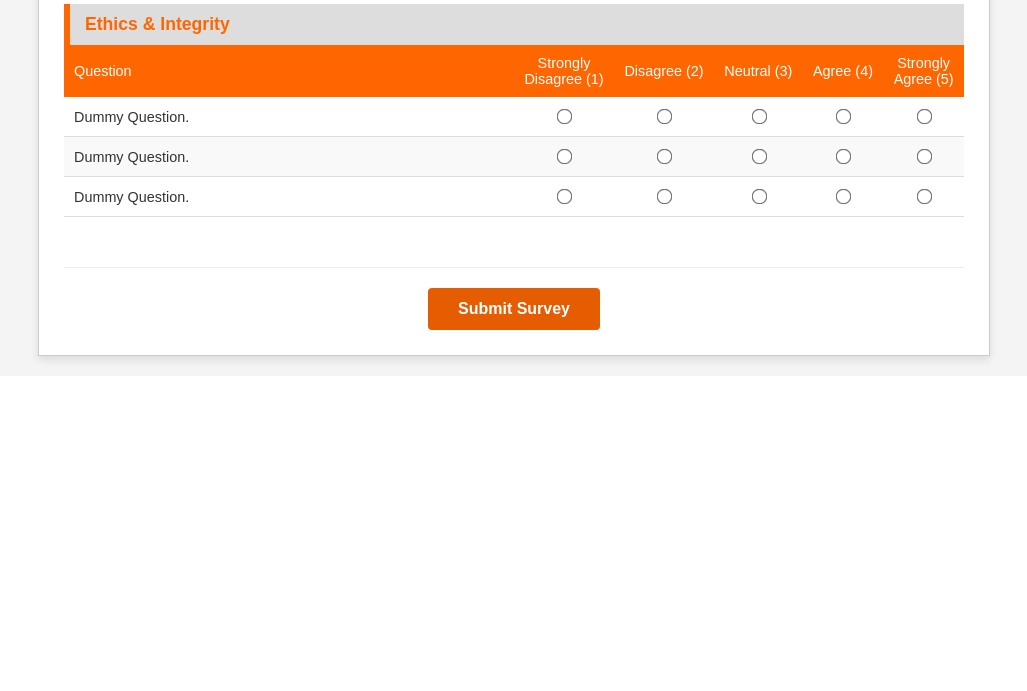
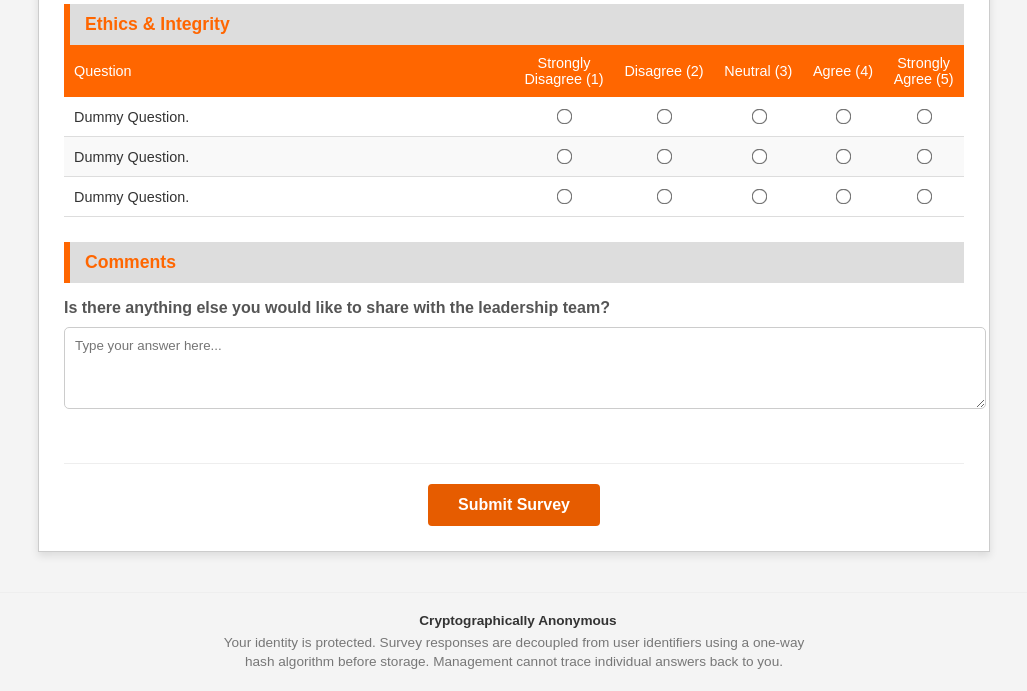
Before and after one commit to noobs-creation/hr-survey-ux, a Flask app: page / in a window 1280 px wide. Shown: the part 2264-2955 px from the top of the page, without its empty margins (126-1153 px from the left). Before the commit the page ends 2630 px from the top, so only its background shows below. Run offline with Flask 3, Linux system fonts and the light colour scheme; some libraries are stand-ins or nearby versions.

Commit message:
added features

```diff
--- a/app.py
+++ b/app.py
@@ -348,6 +348,48 @@ def report():
 
     ist_now = get_ist_time()
 
+    # --- ENGINE 3: WORD CLOUD PROCESSING ---
+    # 1. Collect all text comments from FILTERED rows
+    text_corpus = ""
+    for row in filtered_rows:
+        answers = row['answers']
+        for key, val in answers.items():
+            # Check for keys starting with "Comments" AND ensure value is a string
+            if key.startswith('Comments') and isinstance(val, str):
+                text_corpus += " " + val.lower()
+
+    # 2. Simple Stop-Word Removal (Manual list to avoid heavy NLTK dependency)
+    stop_words = set([
+        'i', 'me', 'my', 'myself', 'we', 'our', 'ours', 'ourselves', 'you', 'your', 'yours',
+        'he', 'him', 'his', 'she', 'her', 'hers', 'it', 'its', 'they', 'them', 'their',
+        'what', 'which', 'who', 'whom', 'this', 'that', 'these', 'those', 'am', 'is', 'are',
+        'was', 'were', 'be', 'been', 'being', 'have', 'has', 'had', 'having', 'do', 'does',
+        'did', 'doing', 'a', 'an', 'the', 'and', 'but', 'if', 'or', 'because', 'as', 'until',
+        'while', 'of', 'at', 'by', 'for', 'with', 'about', 'against', 'between', 'into',
+        'through', 'during', 'before', 'after', 'above', 'below', 'to', 'from', 'up', 'down',
+        'in', 'out', 'on', 'off', 'over', 'under', 'again', 'further', 'then', 'once', 'here',
+        'there', 'when', 'where', 'why', 'how', 'all', 'any', 'both', 'each', 'few', 'more',
+        'most', 'other', 'some', 'such', 'no', 'nor', 'not', 'only', 'own', 'same', 'so',
+        'than', 'too', 'very', 's', 't', 'can', 'will', 'just', 'don', 'should', 'now',
+        'bstl', 'company', 'organization' # Context specific stop words
+    ])
+
+    # 3. Frequency Count
+    import re
+    words = re.findall(r'\b[a-z]{3,}\b', text_corpus) # Only words 3+ chars
+    word_counts = {}
+    for word in words:
+        if word not in stop_words:
+            word_counts[word] = word_counts.get(word, 0) + 1
+
+    # Format for WordCloud2.js: [['word', count], ['word2', count]]
+    # Get Top 50 words
+    sorted_words = sorted(word_counts.items(), key=lambda x: x[1], reverse=True)[:50]
+    word_cloud_data = [[word, count] for word, count in sorted_words]
+
+    # ... (Keep existing return statement but ADD word_cloud_data) ...
+
+
     return render_template('report.html',
                            # Snapshot Data
                            averages=final_averages,
@@ -363,7 +405,8 @@ def report():
                            selected_month=selected_month,
                            # Trend Data
                            trend_labels=trend_labels,
-                           trend_data=trend_data)
+                           trend_data=trend_data,
+                           word_cloud_data=word_cloud_data)
 
 
 
--- a/final_hr_questions.json
+++ b/final_hr_questions.json
@@ -33,5 +33,8 @@
     "Dummy Question.",
     "Dummy Question.",
     "Dummy Question."
+  ],
+  "Comments": [
+    "Is there anything else you would like to share with the leadership team?"
   ]
 }
--- a/templates/survey.html
+++ b/templates/survey.html
@@ -37,6 +37,7 @@
         /* Success Message */
         .success-box { background-color: #dff0d8; color: #3c763d; border: 1px solid #d6e9c6; padding: 20px; text-align: center; margin-bottom: 20px; font-size: 1.2em; }
     </style>
+    <script src="https://unpkg.com/@phosphor-icons/web"></script>
 </head>
 <body>
 
@@ -122,6 +123,19 @@
 
             {% for category, questions in survey_data.items() %}
                 <div class="category-header">{{ category }}</div>
+
+                {% if category == 'Comments' %}
+                    {% for question_text in questions %}
+                    {% set q_index = loop.index %}
+                    <div style="margin-top: 15px;">
+                        <p style="margin-bottom: 10px; font-weight: bold; color: #555;">{{ question_text }}</p>
+                        <textarea name="{{ category }}_{{ q_index }}" rows="4"
+                                  style="width: 100%; padding: 10px; border: 1px solid #ccc; border-radius: 5px; font-family: inherit;"
+                                  placeholder="Type your answer here..."></textarea>
+                    </div>
+                    {% endfor %}
+
+                {% else %}
                     <table>
                         <thead>
                             <tr>
@@ -148,6 +162,7 @@
                             {% endfor %}
                         </tbody>
                     </table>
+                {% endif %}
             {% endfor %}
 
             <div class="btn-container">
@@ -156,6 +171,16 @@
         </form>
     {% endif %}
 </div>
+<div style="margin-top: 40px; padding-top: 20px; border-top: 1px solid #eee; text-align: center; color: #777; font-size: 0.85em;">
+            <div style="display: flex; justify-content: center; align-items: center; gap: 8px; margin-bottom: 5px;">
+                <i class="ph ph-shield-check" style="font-size: 1.3em; color: #28a745;"></i>
+                <strong style="color: #333;">Cryptographically Anonymous</strong>
+            </div>
+            <p style="max-width: 600px; margin: 0 auto; line-height: 1.4;">
+                Your identity is protected. Survey responses are decoupled from user identifiers using a one-way hash algorithm before storage.
+                Management cannot trace individual answers back to you.
+            </p>
+        </div>
 
 </body>
 </html>
```
Also changed, not shown: templates/report.html (+103 -32 lines). Lines whose indentation alone changed are shown as unchanged.
